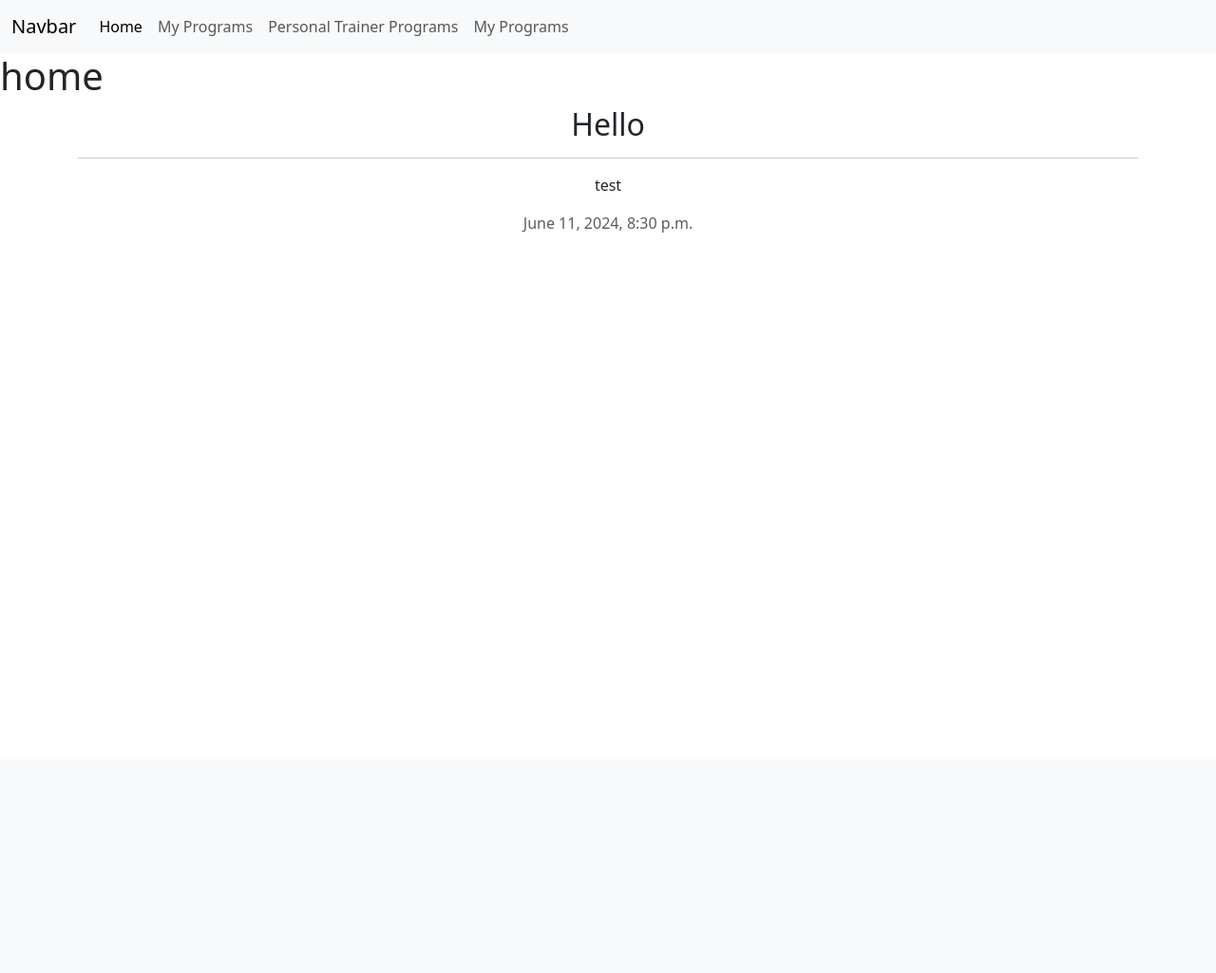
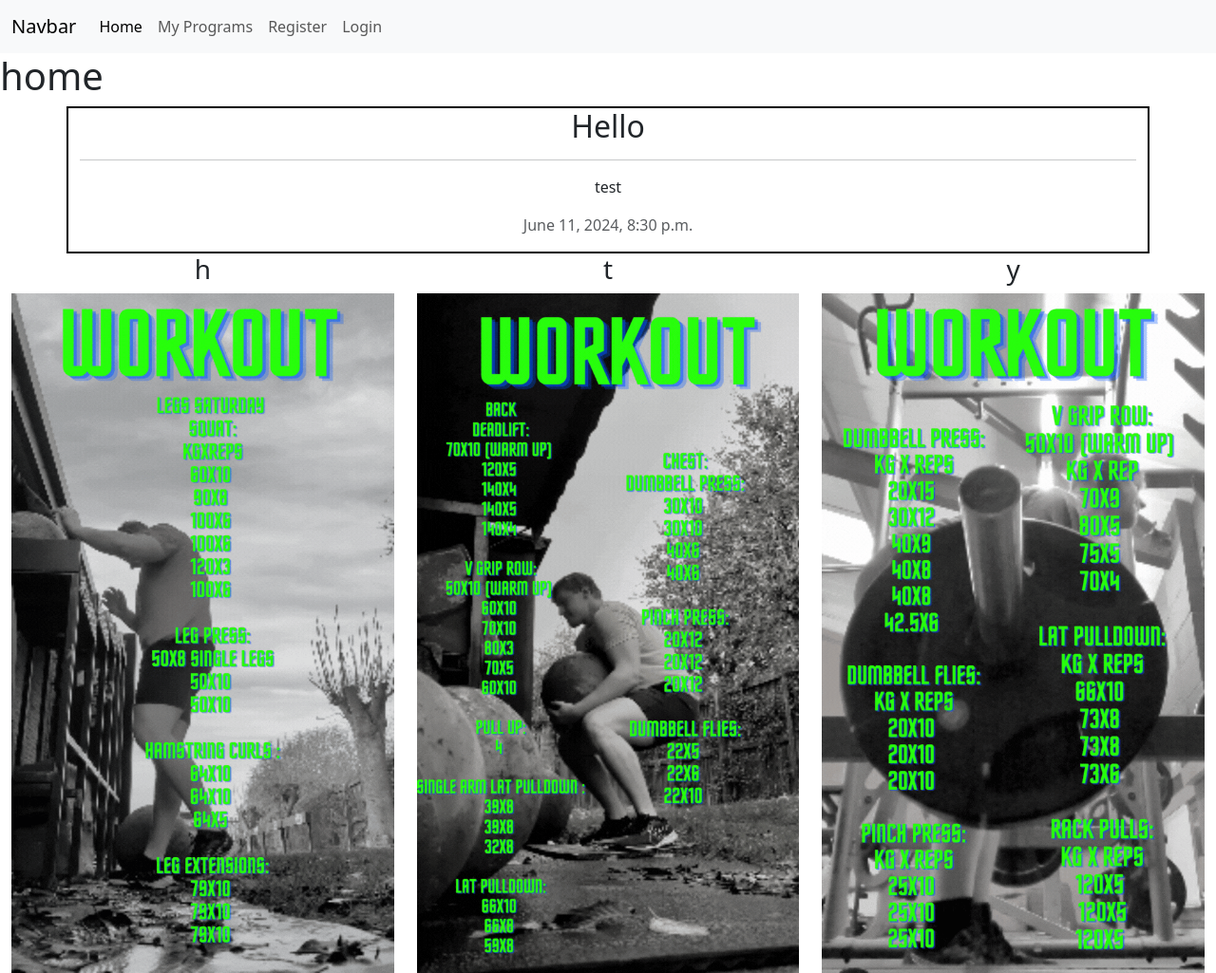
Before and after one commit to DoubleARon96/p5-gym-session-plans, a Django app: page / in a window 1280 px wide. Shown: the whole page at 95% size. Before the commit the page ends 245 px from the top, so only its background shows below. Run offline with Django 3.2, Linux system fonts and the light colour scheme; data comes from the database, SQL or seed files in the repository.

Commit message:
Feat(home) i have been transforming the home page so it simple to get around and has three gifs of exsample workouts and made it so the nav bar has a he login and out options

```diff
--- a/home/templates/home/index.html
+++ b/home/templates/home/index.html
@@ -1,12 +1,11 @@
 {% extends "base.html" %}
 {% load static %}
-
 
 {% block content %}
 <h1>home</h1>
 <div class="container">
     <div class="row md-8 center">
-        <div class="col col-md-12 text-center">
+        <div class="col col-md-12 text-center news-block">
             {% for content in contents %}
             <h2 class="">{{content.title}}</h2>
             <hr />
@@ -16,4 +15,20 @@
         </div>
     </div>
 </div>
+<div class="container-fluid">
+    <div class="row text-center">
+        <div class="col col-12 col-md-4">
+            <h3>h</h3>
+            <img src="static/images/assest-images-workouts/leg-session.gif" class="img-fluid" alt="">
+        </div>
+        <div class="col col-12 col-md-4">
+            <h3>t</h3>
+            <img src="static/images/assest-images-workouts/chest-and-back.gif" class="img-fluid" alt="">
+        </div>
+        <div class="col col-12 col-md-4">
+            <h3>y</h3>
+            <img src="static/images/assest-images-workouts/arms-and-shoulders.gif" class="img-fluid" alt="">
+        </div>
+    </div>
+</div>
 {% endblock %}
--- /dev/null
+++ b/static/css/styles.css
@@ -0,0 +1,13 @@
+html {
+    font-family: Verdana, Geneva, Tahoma, sans-serif;
+}
+
+h1 {
+    color: blue;
+}
+
+/*---------------------------------------------------------home*/
+.news-block {
+    border: 2px solid black !important;
+    box-shadow: 2px 2px white;
+}
--- a/templates/base.html
+++ b/templates/base.html
@@ -13,6 +13,8 @@
     {% endblock %}
     <title>Training App {% block extra_title %}{% endblock %}</title>
     {% block bootstrap %}
+    <link rel="shortcut icon" type="image/png" href="{% static 'images/favicon/favicon-glove' %}" />
+    <link rel="stylesheet" href="{% static '/css/styles.css' %}">
     <link href="https://cdn.jsdelivr.net/npm/bootstrap@5.3.3/dist/css/bootstrap.min.css" rel="stylesheet"
         integrity="sha384-QWTKZyjpPEjISv5WaRU9OFeRpok6YctnYmDr5pNlyT2bRjXh0JMhjY6hW+ALEwIH" crossorigin="anonymous">
     <script src="https://cdn.jsdelivr.net/npm/bootstrap@5.3.3/dist/js/bootstrap.bundle.min.js"
@@ -39,13 +41,30 @@
                 <a class= "nav-link {% if request.resolver_match.url_name == 'userprograms' %}active{% endif %}" aria-current="page"
               href="{% url 'userprograms' %}">My Programs</a>
               </li>
+              {% if user.is_authenticated %}
               <li class="nav-item">
                 <a class= "nav-link {% if request.resolver_match.url_name == 'ptsessions' %}active{% endif %}" aria-current="page"
               href="{% url 'ptsessions' %}">Personal Trainer Programs</a>
               </li>
               <li class="nav-item">
                 <a class= "nav-link {% if request.resolver_match.url_name == '2' %}active{% endif %}" aria-current="page"
-              href="#">My Programs</a>
+              href="#">Blank</a>
+              {% endif %}
+              {% if user.is_authenticated %}
+          <li class="nav-item">
+            <a class="nav-link {% if request.path == logout_url %}active{% endif %}" aria-current="page"
+              href="{% url 'account_logout' %}">Logout</a>
+          </li>
+          {% else %}
+          <li class="nav-item">
+            <a class="nav-link {% if request.path == signup_url %}active{% endif %}" aria-current="page"
+              href="{% url 'account_signup' %}">Register</a>
+          </li>
+          <li class="nav-item">
+            <a class="nav-link {% if request.path == login_url %}active{% endif %}" aria-current="page"
+              href="{% url 'account_login' %}">Login</a>
+          </li>
+          {% endif %}
               </li>
             </ul>
           </div>
```
Also changed, not shown: static/css/base.css (deleted, +0 -7 lines), static/images/assest-images-workouts/arms-and-shoulders.gif (added), static/images/assest-images-workouts/chest-and-back.gif (added), static/images/assest-images-workouts/leg-session.gif (added), 1 other file. Lines whose indentation alone changed are shown as unchanged.
